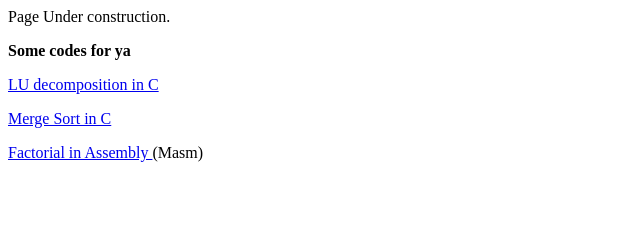
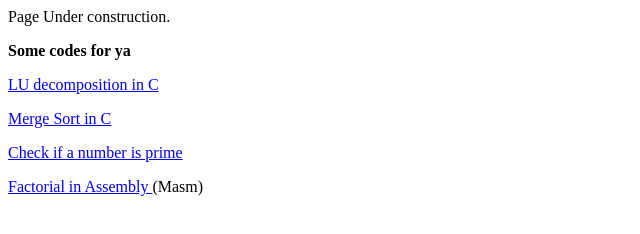
Before and after one commit to ErikFilomena/MLCodes, a plain HTML site: page index.html in a window 1280 px wide. Shown: the whole page, without its empty margins (0-640 px from the left). Drawn offline with Linux system fonts and the light colour scheme.

Commit message:
Update index.html

```diff
--- a/index.html
+++ b/index.html
@@ -6,5 +6,6 @@
 
 <p><a href="MergeSort.txt"> Merge Sort in C </a></p>
 
+<p><a href="CheckPrime.txt"> Check if a number is prime </a></p>
 
 <p><a href="Factorial.txt"> Factorial in Assembly </a>(Masm)</p>
```
